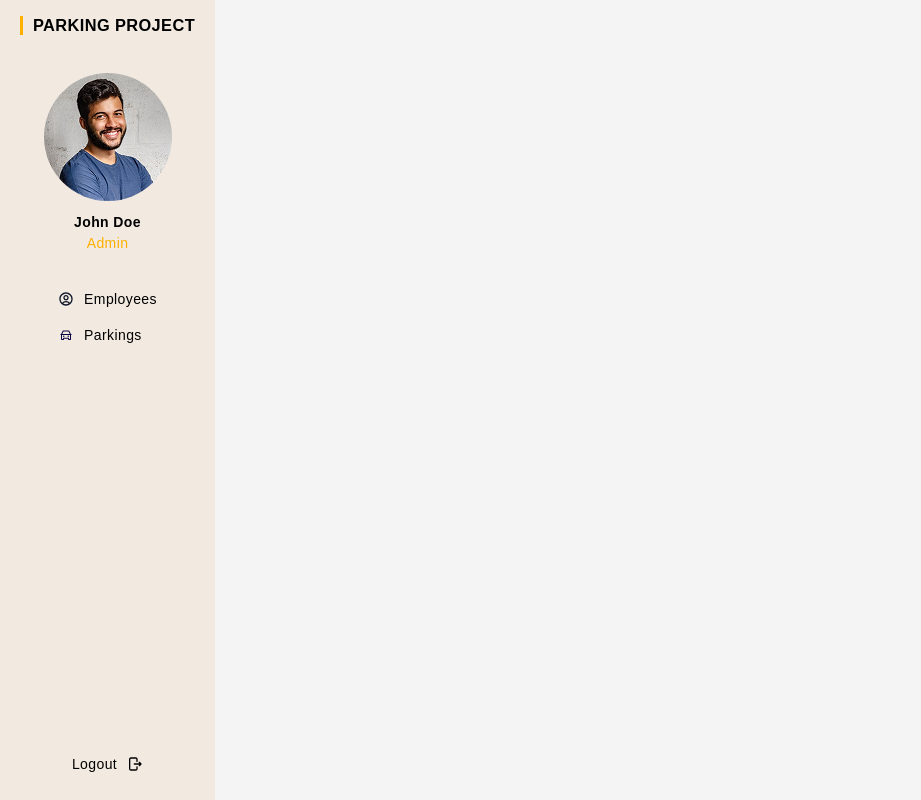
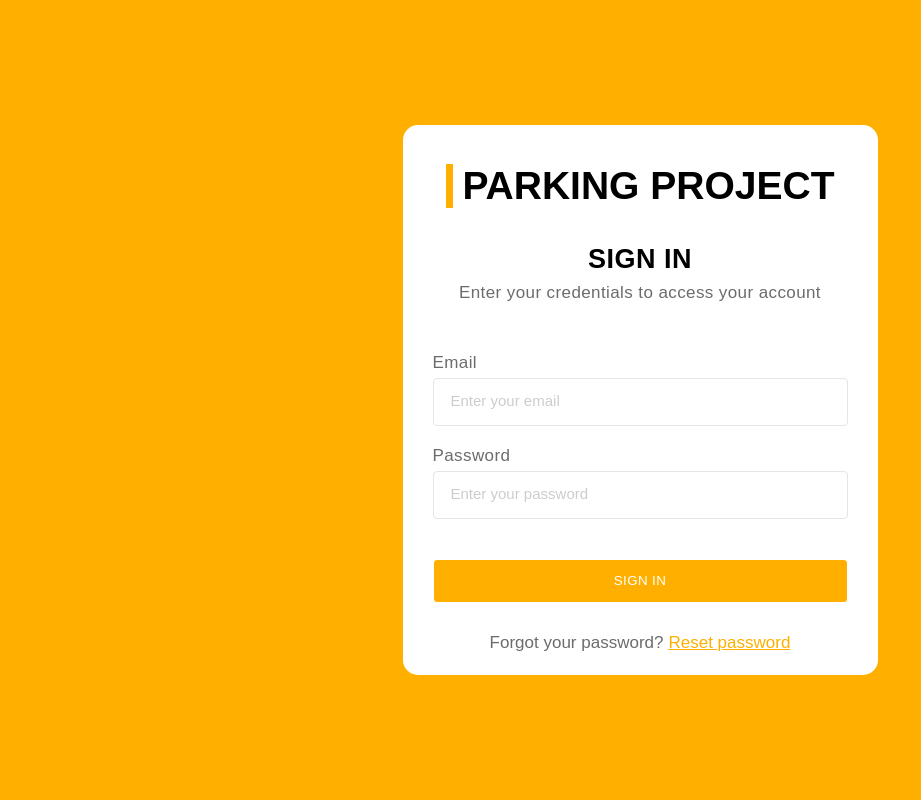
Before and after one commit to pakosam/ParkingReact, a React (Create React App) app: page /signin in a window 1280 px wide. Shown: the whole page, without its empty margins (0-921 px from the left). Built offline with nearby package versions, Linux system fonts and the light colour scheme.

Commit message:
SignIn page done

```diff
--- a/src/App.tsx
+++ b/src/App.tsx
@@ -1,14 +1,18 @@
-import React from "react";
-import "./App.css";
-import { SideBar } from "./components/Sidebar/SideBar";
-import { ParkingView } from "./components/Container/ParkingView";
+import { BrowserRouter, Route } from "react-router-dom";
+import { Routes } from "react-router-dom";
+import { Navigate } from "react-router-dom";
+import { SignIn } from "./pages/SignIn";
 
 function App() {
   return (
-    <div className="page">
-      <SideBar />
-      <ParkingView />
-    </div>
+    <BrowserRouter>
+      <Routes>
+        <Route path="/">
+          <Route path="/" element={<Navigate to="/signin" replace />} />
+          <Route path="/signin" element={<SignIn />} />
+        </Route>
+      </Routes>
+    </BrowserRouter>
   );
 }
 
--- /dev/null
+++ b/src/pages/SignIn.css
@@ -0,0 +1,115 @@
+#SignIn {
+    width: 100%;
+    position: relative;
+    background-color: var(--yellow);
+}
+
+.main-content {
+    position: absolute;
+    position-area: center;
+    height: 550px;
+    width: 475px;
+    background-color: #ffffff;
+    display: flex;
+    flex-direction: column;
+    border-radius: 15px;
+}
+
+.parking-project-div {
+    flex: 4;
+    display: flex;
+    align-items: center;
+    justify-content: center;
+}
+
+.parking-project-text {
+    border-left: 7px solid var(--yellow);
+    padding-left: 10px;
+    margin-bottom: 0;
+    font-size: 39px;
+}
+
+.info {
+    flex: 4;
+    justify-items: center;
+    display: flex;
+    flex-direction: column;
+    align-items: center;
+    justify-content: space-evenly;
+}
+
+.info h4 {
+    margin-bottom: 0;
+    font-size: 27px;
+    letter-spacing: 0.5px;
+}
+
+.info .info-sentence {
+    margin-top: 8px;
+    font-size: 17px;
+    color: #6C6C6C;
+}
+
+.info .info-sentence span {
+    letter-spacing: 0.4px;
+}
+
+.form-div {
+    flex: 10;
+    display: flex;
+    flex-direction: column;
+    padding: 30px;
+    justify-content: space-between;
+}
+
+form {
+    display: flex;
+    flex-direction: column;
+    margin-top: 20px;
+}
+
+label {
+    margin-bottom: 5px;
+    font-size: 17px;
+    color: #6C6C6C;
+    letter-spacing: 0.4px;
+}
+
+input {
+    margin-bottom: 20px;
+    height: 44px;
+    border: 1px solid #E5E5E5;
+    border-radius: 4px;
+}
+
+input::placeholder {
+    font-size: 15px;
+    color: #CDCDCD;
+    padding-left: 15px;
+}
+
+.signinbtn {
+    margin-top: 20px;
+    height: 44px;
+    background-color: #FEAF00;
+    color: #ffffff;
+    border: 1px solid;
+    letter-spacing: 0.4px;
+    border-radius: 4px;
+}
+
+.psw-opt {
+    flex: 4;
+    text-align: center;
+    font-size: 17px;
+}
+
+.question {
+    color: #6C6C6C;
+}
+
+.action {
+    margin-left: 5px;
+    color: #FEAF00;
+    text-decoration: underline;
+}
--- /dev/null
+++ b/src/pages/SignIn.tsx
@@ -0,0 +1,47 @@
+import "./SignIn.css";
+
+export const SignIn = () => {
+  return (
+    <>
+      <div id="SignIn">
+        <div className="main-content">
+          <div className="parking-project-div">
+            <h3 className="parking-project-text">PARKING PROJECT</h3>
+          </div>
+          <div className="info">
+            <h4>SIGN IN</h4>
+            <div className="info-sentence">
+              <span>Enter your credentials to access your account</span>
+            </div>
+          </div>
+          <div className="form-div">
+            <form>
+              <label htmlFor="email">Email</label>
+              <input
+                type="text"
+                placeholder="Enter your email"
+                name="email"
+                required
+              />
+
+              <label htmlFor="psw">Password</label>
+              <input
+                type="password"
+                placeholder="Enter your password"
+                name="psw"
+                required
+              />
+
+              <button type="submit" className="signinbtn">
+                SIGN IN
+              </button>
+            </form>
+          </div>
+          <div className="psw-opt">
+            <span className="question">Forgot your password?<span className="action">Reset password</span></span>
+          </div>
+        </div>
+      </div>
+    </>
+  );
+};
```
Also changed, not shown: src/index.css (line endings or trailing spaces).
